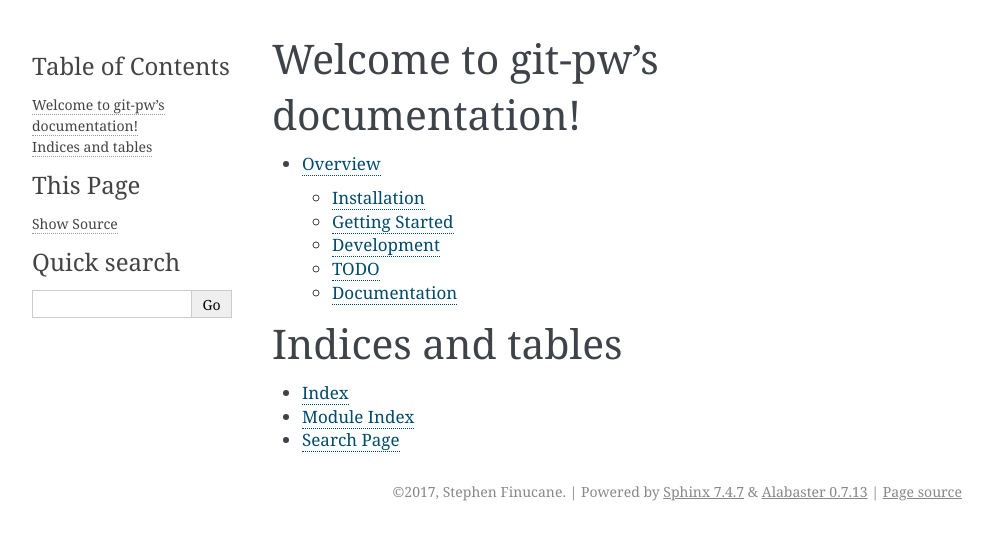
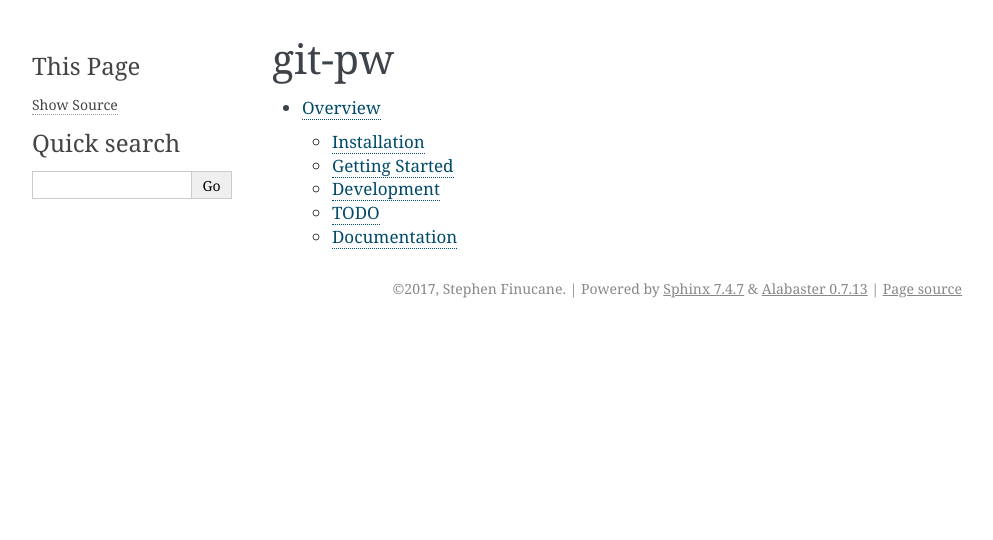
Before and after one commit to getpatchwork/git-pw, a Sphinx documentation site: the page built from docs/index.rst, in a window 1280 px wide. Shown: the top 540 px of the page, without its empty margins (148-1141 px from the left). Built offline with Sphinx 7.4.7, drawn with Linux system fonts in a browser that asks for light colours; pages that are not in the unit, such as notebooks, are missing from menus.

Commit message:
docs: Remove crud from index page
Signed-off-by: Stephen Finucane <stephen@that.guru>

```diff
--- a/docs/index.rst
+++ b/docs/index.rst
@@ -1,20 +1,8 @@
-.. git-pw documentation master file, created by
-   sphinx-quickstart on Sun Jan 29 01:33:10 2017.
-   You can adapt this file completely to your liking, but it should at least
-   contain the root `toctree` directive.
-
-Welcome to git-pw's documentation!
-==================================
+git-pw
+======
 
 .. toctree::
    :maxdepth: 2
 
    introduction
    usage
-
-Indices and tables
-==================
-
-* :ref:`genindex`
-* :ref:`modindex`
-* :ref:`search`
```
